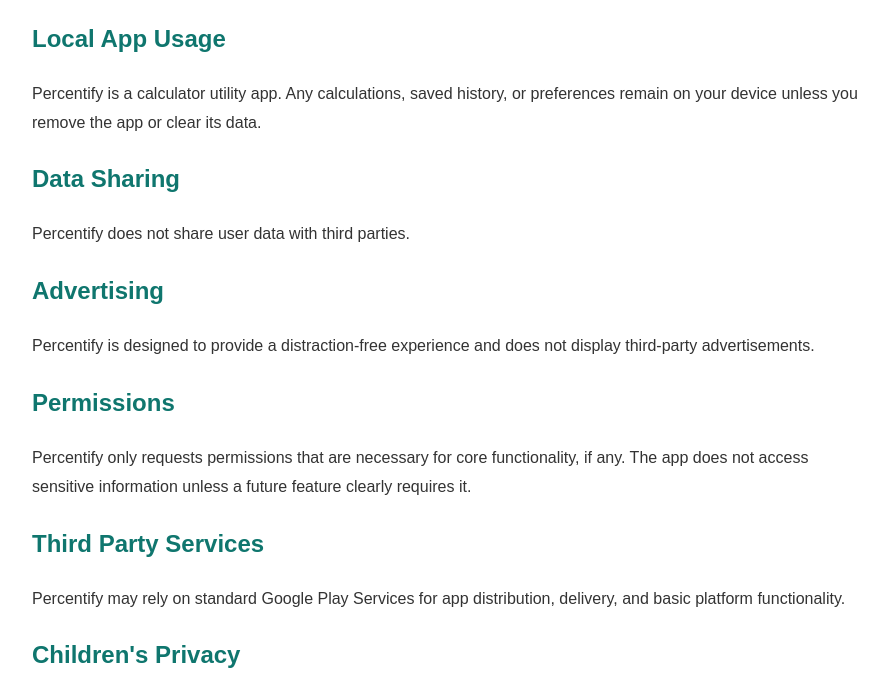
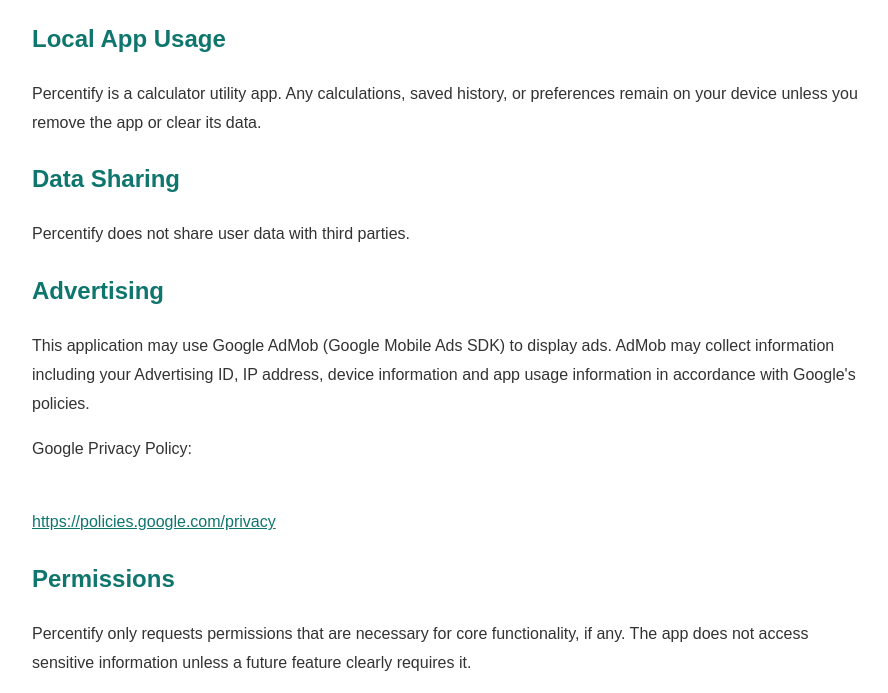
Before and after one commit to Warisalikhan786/privacy-policy, a plain HTML site: page apps/percentify.html in a window 1280 px wide. Shown: the part 524-1217 px from the top of the page, without its empty margins (193-1081 px from the left). Drawn offline with Linux system fonts and the light colour scheme.

Commit message:
add ads policy

```diff
--- a/apps/percentify.html
+++ b/apps/percentify.html
@@ -88,7 +88,20 @@ Percentify does not share user data with third parties.
 <h2>Advertising</h2>
 
 <p>
-Percentify is designed to provide a distraction-free experience and does not display third-party advertisements.
+This application may use Google AdMob (Google Mobile Ads SDK) to display ads.
+AdMob may collect information including your Advertising ID, IP address,
+device information and app usage information in accordance with Google's policies.
+</p>
+
+<p>
+Google Privacy Policy:
+</p>
+
+<p>
+<br>
+<a href="https://policies.google.com/privacy">
+https://policies.google.com/privacy
+</a>
 </p>
 
 <h2>Permissions</h2>
```
Also changed, not shown: apps/moodish.html (+5 -3 lines).
